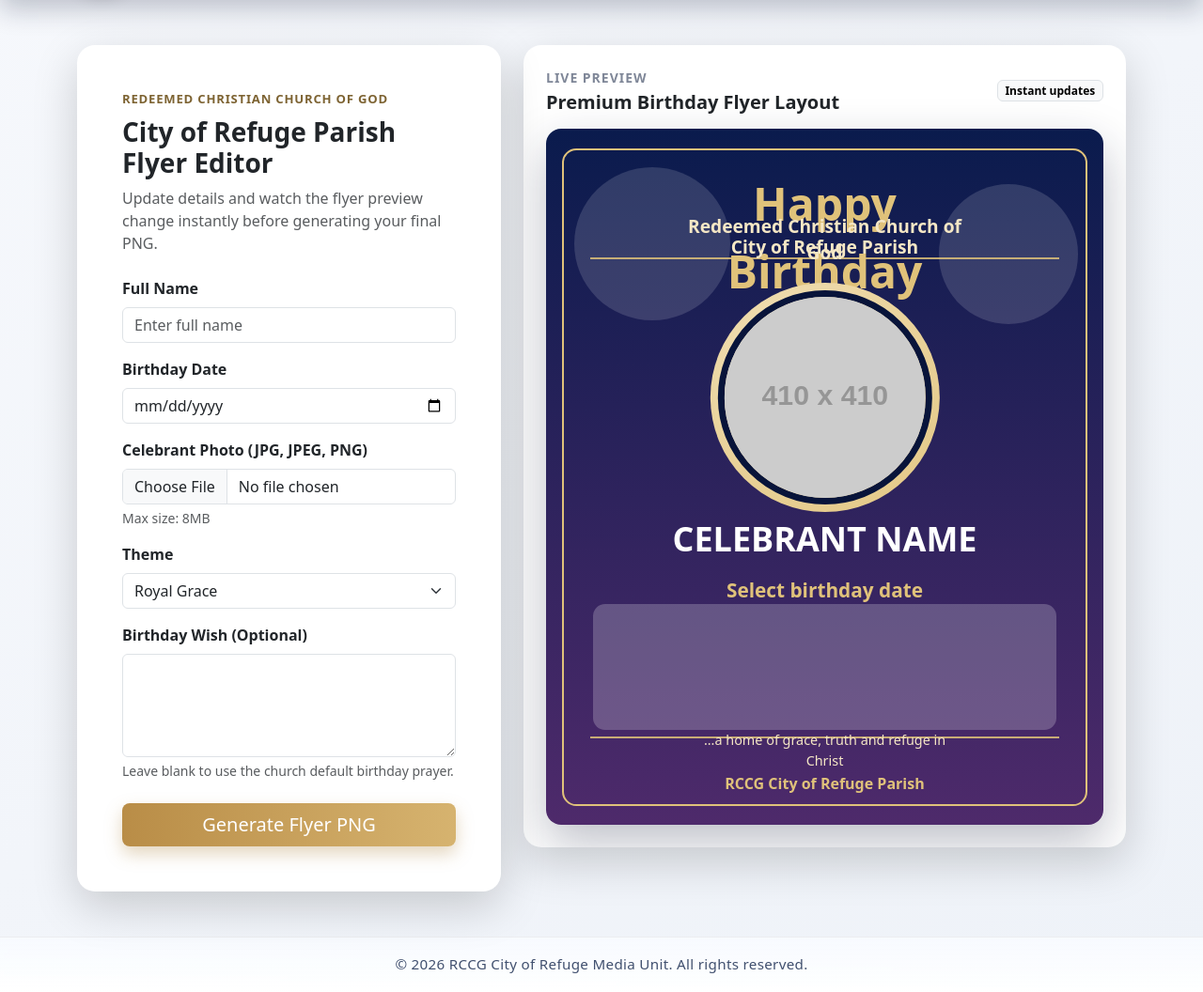
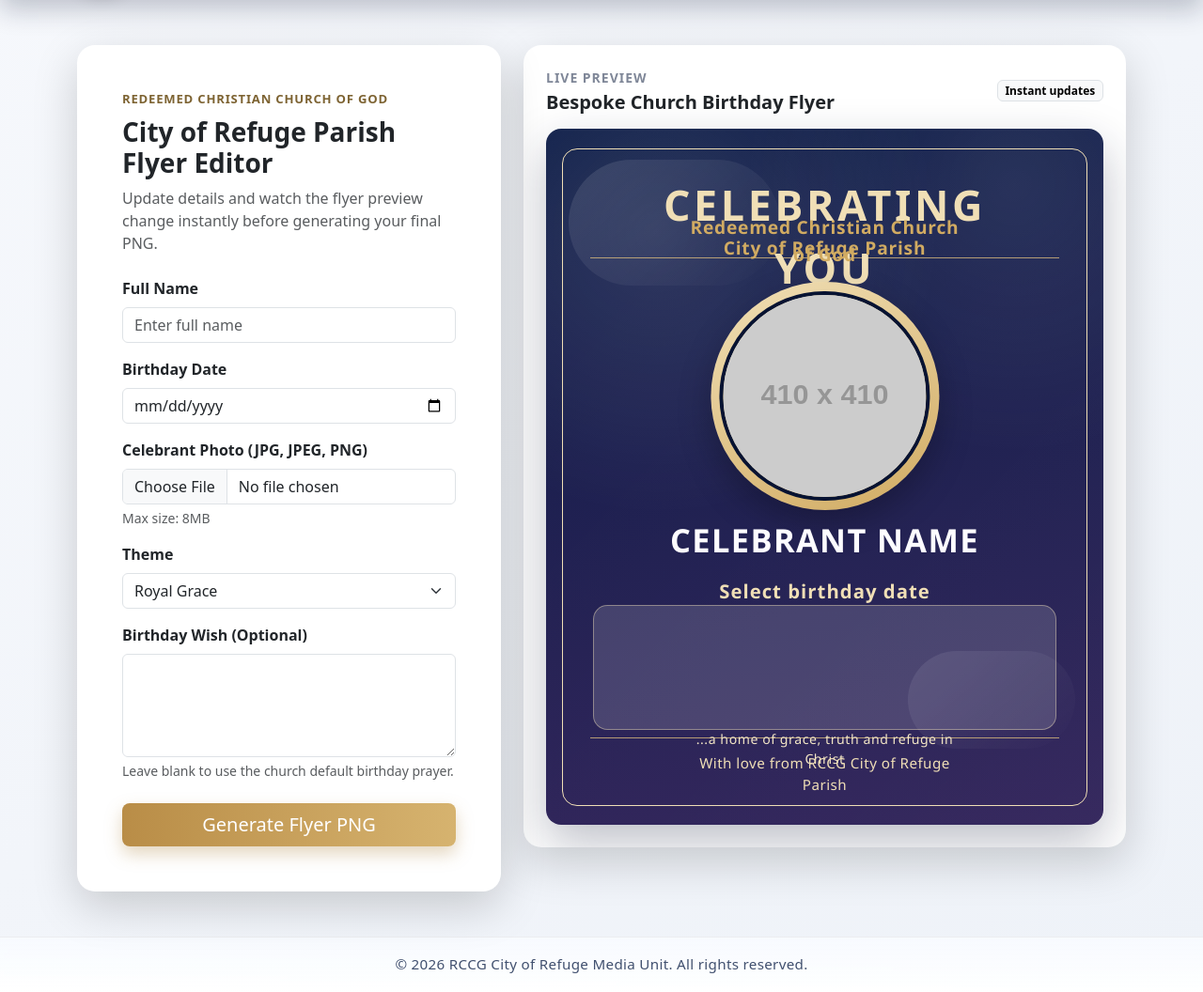
Before and after one commit to jpcGH/birthday-flyer-gen, a Django app: template flyer_app/templates/flyer_app/home.html in a window 1280 px wide. Shown: the part 84-1140 px from the top of the page at 94% size. Run offline with Django 5.2, Linux system fonts and the light colour scheme; the template is opened without the code that fills it: values that come from a table or form of the project are taken from there, others are empty; grey boxes labelled with a size stand in for pictures from a placeholder-image service; some libraries are stand-ins or nearby versions.

Commit message:
Refine flyer aesthetics with premium multi-theme church designs

```diff
--- a/flyer_app/models.py
+++ b/flyer_app/models.py
@@ -18,6 +18,11 @@ class BirthdayFlyer(models.Model):
         ('royal_grace', 'Royal Grace'),
         ('refuge_light', 'Refuge Light'),
         ('covenant_bloom', 'Covenant Bloom'),
+        ('emerald_peace', 'Emerald Peace'),
+        ('ivory_majesty', 'Ivory Majesty'),
+        ('midnight_glory', 'Midnight Glory'),
+        ('wine_gold', 'Wine & Gold'),
+        ('graceful_lilac', 'Graceful Lilac'),
     ]
 
     celebrant_name = models.CharField(max_length=120)
--- a/flyer_app/templates/flyer_app/home.html
+++ b/flyer_app/templates/flyer_app/home.html
@@ -53,20 +53,21 @@
                     <div class="editor-preview-head d-flex justify-content-between align-items-center mb-3">
                         <div>
                             <p class="text-uppercase small mb-1 preview-kicker">Live Preview</p>
-                            <h2 class="h5 fw-bold mb-0">Premium Birthday Flyer Layout</h2>
+                            <h2 class="h5 fw-bold mb-0">Bespoke Church Birthday Flyer</h2>
                         </div>
                         <span class="badge text-bg-light border">Instant updates</span>
                     </div>
 
-                    <div class="live-flyer theme-royal-grace" id="liveFlyer" data-default-wish="{{ default_wish|escape }}">
-                        <div class="flyer-overlay-glow flyer-overlay-glow-left"></div>
-                        <div class="flyer-overlay-glow flyer-overlay-glow-right"></div>
+                    <div class="live-flyer theme-royal-grace layout-classic" id="liveFlyer" data-default-wish="{{ default_wish|escape }}">
+                        <div class="flyer-texture"></div>
+                        <div class="flyer-accent-shape flyer-accent-top"></div>
+                        <div class="flyer-accent-shape flyer-accent-bottom"></div>
 
                         <div class="flyer-inner-border"></div>
                         <div class="flyer-header-line"></div>
                         <div class="flyer-footer-line"></div>
 
-                        <p class="flyer-hbd">Happy Birthday</p>
+                        <p class="flyer-hbd">Celebrating You</p>
                         <p class="flyer-church">Redeemed Christian Church of God</p>
                         <p class="flyer-parish">City of Refuge Parish</p>
 
@@ -83,7 +84,7 @@
                         </div>
 
                         <p class="flyer-tagline">...a home of grace, truth and refuge in Christ</p>
-                        <p class="flyer-signoff">RCCG City of Refuge Parish</p>
+                        <p class="flyer-signoff">With love from RCCG City of Refuge Parish</p>
                     </div>
                 </div>
             </div>
--- a/flyer_app/views.py
+++ b/flyer_app/views.py
@@ -2,7 +2,7 @@ from django.contrib import messages
 from django.shortcuts import get_object_or_404, redirect, render
 
 from .context_processors import branding
-from .forms import BirthdayFlyerForm
+from .forms import BirthdayFlyerForm, DEFAULT_BIRTHDAY_WISH
 from .models import BirthdayFlyer
 from .utils import generate_birthday_flyer
 
--- a/static/css/styles.css
+++ b/static/css/styles.css
@@ -51,7 +51,8 @@ body {
     font-weight: 500;
 }
 
-.premium-card, .mockup-card {
+.premium-card,
+.mockup-card {
     border-radius: 1.2rem;
     background: #ffffff;
 }
@@ -95,50 +96,73 @@ body {
     box-shadow: 0 20px 50px rgba(25, 33, 60, 0.28);
     padding: clamp(16px, 2.8vw, 26px);
     isolation: isolate;
+    font-family: 'Segoe UI', 'Trebuchet MS', sans-serif;
+    --line-opacity: 0.8;
+    --wish-box-opacity: 0.2;
+    --wish-box-blur: 0px;
 }
 
-.flyer-overlay-glow {
+.flyer-texture,
+.flyer-accent-shape,
+.flyer-inner-border,
+.flyer-header-line,
+.flyer-footer-line {
     position: absolute;
-    border-radius: 50%;
-    background: rgba(255, 255, 255, 0.14);
     z-index: 0;
 }
 
-.flyer-overlay-glow-left {
-    width: 28%;
-    height: 22%;
-    top: 5.5%;
-    left: 5%;
+.flyer-texture {
+    inset: 0;
+    background-image:
+        radial-gradient(circle at 20% 15%, rgba(255, 255, 255, 0.12), transparent 38%),
+        radial-gradient(circle at 84% 8%, rgba(255, 255, 255, 0.09), transparent 34%),
+        linear-gradient(135deg, transparent 0%, rgba(255, 255, 255, 0.03) 100%);
 }
 
-.flyer-overlay-glow-right {
-    width: 25%;
-    height: 20%;
-    top: 8%;
-    right: 4.5%;
+.flyer-accent-shape {
+    border-radius: 999px;
+    filter: blur(0.2px);
+    opacity: 0.8;
+}
+
+.flyer-accent-top {
+    width: 38%;
+    height: 18%;
+    top: 4.5%;
+    left: 4%;
+    background: linear-gradient(140deg, rgba(255, 255, 255, 0.15), rgba(255, 255, 255, 0));
+}
+
+.flyer-accent-bottom {
+    width: 30%;
+    height: 14%;
+    bottom: 11%;
+    right: 5%;
+    background: linear-gradient(140deg, rgba(255, 255, 255, 0.12), rgba(255, 255, 255, 0));
 }
 
 .flyer-inner-border {
-    position: absolute;
     inset: 2.8%;
-    border-radius: 0.95rem;
-    border: 2px solid var(--flyer-accent);
-    z-index: 0;
+    border-radius: 1rem;
+    border: 1.6px solid var(--flyer-accent-soft);
 }
 
 .flyer-header-line,
 .flyer-footer-line {
-    position: absolute;
     left: 8%;
     right: 8%;
-    height: 2px;
-    background: var(--flyer-accent);
-    opacity: 0.85;
-    z-index: 0;
+    height: 1px;
+    background: color-mix(in srgb, var(--flyer-accent) 82%, #ffffff 18%);
+    opacity: var(--line-opacity);
 }
 
-.flyer-header-line { top: 18.5%; }
-.flyer-footer-line { bottom: 12.4%; }
+.flyer-header-line {
+    top: 18.5%;
+}
+
+.flyer-footer-line {
+    bottom: 12.4%;
+}
 
 .flyer-hbd,
 .flyer-church,
@@ -156,29 +180,37 @@ body {
 }
 
 .flyer-hbd {
-    top: 6%;
-    font-size: clamp(1.5rem, 4.5vw, 3rem);
-    font-weight: 800;
-    color: var(--flyer-accent);
+    top: 6.3%;
+    font-size: clamp(1.42rem, 4.1vw, 2.8rem);
+    letter-spacing: 0.08em;
+    text-transform: uppercase;
+    font-weight: 600;
+    color: var(--flyer-accent-soft);
 }
 
 .flyer-church,
 .flyer-parish {
     font-size: clamp(0.56rem, 1.58vw, 1.2rem);
-    font-weight: 700;
-    color: var(--flyer-accent-soft);
+    font-weight: 600;
+    letter-spacing: 0.04em;
+    color: var(--flyer-accent);
 }
 
-.flyer-church { top: 12.1%; }
-.flyer-parish { top: 15.1%; }
+.flyer-church {
+    top: 12.3%;
+}
+
+.flyer-parish {
+    top: 15.2%;
+}
 
 .flyer-photo-wrap {
     position: absolute;
-    top: 22.1%;
+    top: 22%;
     left: 50%;
     transform: translateX(-50%);
-    width: 41.2%;
-    aspect-ratio: 1 / 1;
+    width: 41%;
+    aspect-ratio: 1/1;
     border-radius: 50%;
     z-index: 2;
 }
@@ -186,47 +218,51 @@ body {
 .flyer-photo-ring {
     position: absolute;
     inset: 0;
-    border-radius: 50%;
-    background: radial-gradient(circle at 40% 35%, var(--flyer-accent-soft), var(--flyer-accent));
+    border-radius: inherit;
+    background: linear-gradient(155deg, var(--flyer-accent-soft), var(--flyer-accent));
+    box-shadow: 0 15px 35px rgba(0, 0, 0, 0.25);
 }
 
 .flyer-photo {
     position: absolute;
-    inset: 3.3%;
-    width: 93.4%;
-    height: 93.4%;
-    border-radius: 50%;
+    inset: 4%;
+    width: 92%;
+    height: 92%;
+    border-radius: inherit;
     object-fit: cover;
-    border: 7px solid color-mix(in srgb, var(--flyer-bg-start) 75%, #000 25%);
+    border: 4px solid color-mix(in srgb, var(--flyer-bg-start) 72%, #000 28%);
 }
 
 .flyer-name {
-    top: 56%;
-    font-size: clamp(1rem, 3vw, 2.25rem);
-    font-weight: 800;
+    top: 56.2%;
+    font-size: clamp(1.04rem, 3vw, 2.15rem);
+    font-weight: 700;
+    width: 82%;
+    line-height: 1.2;
+    letter-spacing: 0.04em;
+    text-wrap: balance;
     color: var(--flyer-text);
-    width: 80%;
-    line-height: 1.22;
-    max-height: 2.5em;
-    overflow: hidden;
 }
 
 .flyer-date {
-    top: 64.2%;
-    font-size: clamp(0.7rem, 2.1vw, 1.3rem);
-    color: var(--flyer-accent);
-    font-weight: 700;
+    top: 64.3%;
+    font-size: clamp(0.72rem, 2.05vw, 1.27rem);
+    color: var(--flyer-accent-soft);
+    font-weight: 600;
+    letter-spacing: 0.05em;
 }
 
 .flyer-wish-box {
     position: absolute;
     left: 8.4%;
     right: 8.4%;
-    top: 68.3%;
+    top: 68.4%;
     min-height: 18%;
-    border-radius: 0.8rem;
+    border-radius: 0.95rem;
+    border: 1px solid color-mix(in srgb, var(--flyer-accent-soft) 44%, transparent);
     background: rgba(255, 255, 255, var(--wish-box-opacity));
-    padding: clamp(10px, 2.2vw, 18px);
+    backdrop-filter: blur(var(--wish-box-blur));
+    padding: clamp(11px, 2.2vw, 18px);
     z-index: 2;
     display: flex;
     align-items: center;
@@ -236,7 +272,8 @@ body {
 .flyer-wish-box p {
     margin: 0;
     text-align: center;
-    line-height: 1.46;
+    line-height: 1.52;
+    letter-spacing: 0.015em;
     font-size: clamp(0.58rem, 1.58vw, 1.02rem);
     color: var(--flyer-text);
     display: -webkit-box;
@@ -246,46 +283,148 @@ body {
 }
 
 .flyer-tagline {
-    bottom: 7.8%;
-    font-size: clamp(0.5rem, 1.2vw, 0.9rem);
-    color: var(--flyer-accent-soft);
+    bottom: 8.1%;
+    font-size: clamp(0.5rem, 1.2vw, 0.88rem);
+    color: color-mix(in srgb, var(--flyer-accent-soft) 78%, #fff 22%);
+    letter-spacing: 0.04em;
 }
 
 .flyer-signoff {
-    bottom: 4.3%;
-    font-size: clamp(0.58rem, 1.4vw, 1rem);
-    color: var(--flyer-accent);
-    font-weight: 700;
+    bottom: 4.25%;
+    font-size: clamp(0.56rem, 1.33vw, 0.95rem);
+    color: var(--flyer-accent-soft);
+    font-weight: 500;
+    letter-spacing: 0.03em;
+}
+
+.layout-minimal .flyer-header-line,
+.layout-minimal .flyer-footer-line {
+    left: 16%;
+    right: 16%;
+}
+
+.layout-card .flyer-photo-wrap {
+    border-radius: 1.2rem;
+}
+
+.layout-card .flyer-photo-ring {
+    border-radius: 1.2rem;
+    padding: 7px;
+    background: linear-gradient(150deg, var(--flyer-accent-soft), transparent 42%),
+        color-mix(in srgb, var(--flyer-accent) 82%, #000 18%);
+}
+
+.layout-card .flyer-photo {
+    border-radius: 1rem;
+    inset: 7%;
+    width: 86%;
+    height: 86%;
+}
+
+.layout-diagonal .flyer-accent-top {
+    width: 60%;
+    transform: rotate(-14deg);
+    top: -3%;
+    left: -10%;
+}
+
+.layout-diagonal .flyer-accent-bottom {
+    width: 56%;
+    transform: rotate(-14deg);
+    bottom: -4%;
+    right: -13%;
+}
+
+.layout-ornate .flyer-inner-border {
+    border-width: 2px;
+    box-shadow: inset 0 0 0 7px rgba(255, 255, 255, 0.05);
+}
+
+.layout-ornate .flyer-photo-ring {
+    box-shadow: 0 18px 45px rgba(0, 0, 0, 0.35), inset 0 0 0 2px rgba(255, 255, 255, 0.25);
 }
 
 .theme-royal-grace {
-    --flyer-bg-start: #0a1b4d;
-    --flyer-bg-end: #4e2a6b;
-    --flyer-accent: #e0c27a;
-    --flyer-accent-soft: #f5e7c5;
-    --flyer-text: #ffffff;
-    --wish-box-opacity: 0.22;
-    background: linear-gradient(180deg, var(--flyer-bg-start) 0%, var(--flyer-bg-end) 100%);
+    --flyer-bg-start: #0a1a45;
+    --flyer-bg-end: #31235a;
+    --flyer-accent: #d1ab62;
+    --flyer-accent-soft: #f0dfb6;
+    --flyer-text: #fdfcff;
+    --wish-box-opacity: 0.15;
+    background: linear-gradient(170deg, var(--flyer-bg-start) 0%, var(--flyer-bg-end) 100%);
 }
 
 .theme-refuge-light {
-    --flyer-bg-start: #f6f1e6;
-    --flyer-bg-end: #decdae;
-    --flyer-accent: #2d4e7a;
-    --flyer-accent-soft: #6e5221;
-    --flyer-text: #1e2736;
+    --flyer-bg-start: #f8f4eb;
+    --flyer-bg-end: #ece0ca;
+    --flyer-accent: #6d5322;
+    --flyer-accent-soft: #2f3b4f;
+    --flyer-text: #222d3f;
+    --line-opacity: 0.55;
     --wish-box-opacity: 0.52;
+    --wish-box-blur: 1px;
     background: linear-gradient(180deg, var(--flyer-bg-start) 0%, var(--flyer-bg-end) 100%);
 }
 
 .theme-covenant-bloom {
-    --flyer-bg-start: #2b0e2a;
-    --flyer-bg-end: #7b2d58;
-    --flyer-accent: #f1c98b;
-    --flyer-accent-soft: #fde8c5;
-    --flyer-text: #fff8f1;
-    --wish-box-opacity: 0.24;
-    background: linear-gradient(180deg, var(--flyer-bg-start) 0%, var(--flyer-bg-end) 100%);
+    --flyer-bg-start: #39142f;
+    --flyer-bg-end: #7b2f52;
+    --flyer-accent: #ecc08e;
+    --flyer-accent-soft: #f7e0c3;
+    --flyer-text: #fff7ef;
+    --wish-box-opacity: 0.18;
+    background: linear-gradient(175deg, var(--flyer-bg-start), var(--flyer-bg-end));
+}
+
+.theme-emerald-peace {
+    --flyer-bg-start: #11352f;
+    --flyer-bg-end: #2b5b49;
+    --flyer-accent: #d4b472;
+    --flyer-accent-soft: #f0e1bf;
+    --flyer-text: #f6fbf7;
+    --wish-box-opacity: 0.17;
+    background: linear-gradient(180deg, var(--flyer-bg-start), var(--flyer-bg-end));
+}
+
+.theme-ivory-majesty {
+    --flyer-bg-start: #f6f1e6;
+    --flyer-bg-end: #ddd0b8;
+    --flyer-accent: #9d7a42;
+    --flyer-accent-soft: #364154;
+    --flyer-text: #293345;
+    --wish-box-opacity: 0.57;
+    --wish-box-blur: 1px;
+    background: linear-gradient(165deg, var(--flyer-bg-start), var(--flyer-bg-end));
+}
+
+.theme-midnight-glory {
+    --flyer-bg-start: #161922;
+    --flyer-bg-end: #1f2d49;
+    --flyer-accent: #b6bfce;
+    --flyer-accent-soft: #e8edf5;
+    --flyer-text: #f5f8fd;
+    --wish-box-opacity: 0.2;
+    background: linear-gradient(165deg, var(--flyer-bg-start), var(--flyer-bg-end));
+}
+
+.theme-wine-gold {
+    --flyer-bg-start: #3b0f1e;
+    --flyer-bg-end: #6f1f32;
+    --flyer-accent: #d7b271;
+    --flyer-accent-soft: #f4dfba;
+    --flyer-text: #fff9f1;
+    --wish-box-opacity: 0.17;
+    background: linear-gradient(170deg, var(--flyer-bg-start), var(--flyer-bg-end));
+}
+
+.theme-graceful-lilac {
+    --flyer-bg-start: #4d3a5f;
+    --flyer-bg-end: #7f617f;
+    --flyer-accent: #e0c28f;
+    --flyer-accent-soft: #f5e7cf;
+    --flyer-text: #fff9ff;
+    --wish-box-opacity: 0.2;
+    background: linear-gradient(170deg, var(--flyer-bg-start), var(--flyer-bg-end));
 }
 
 .flyer-preview {
--- a/static/js/editor.js
+++ b/static/js/editor.js
@@ -16,6 +16,27 @@
     }
 
     const defaultWish = liveFlyer.dataset.defaultWish || '';
+    const allThemeClasses = [
+        'theme-royal-grace',
+        'theme-refuge-light',
+        'theme-covenant-bloom',
+        'theme-emerald-peace',
+        'theme-ivory-majesty',
+        'theme-midnight-glory',
+        'theme-wine-gold',
+        'theme-graceful-lilac',
+    ];
+    const allLayoutClasses = ['layout-classic', 'layout-minimal', 'layout-card', 'layout-diagonal', 'layout-ornate'];
+    const themeLayouts = {
+        royal_grace: 'layout-classic',
+        refuge_light: 'layout-minimal',
+        covenant_bloom: 'layout-ornate',
+        emerald_peace: 'layout-card',
+        ivory_majesty: 'layout-minimal',
+        midnight_glory: 'layout-diagonal',
+        wine_gold: 'layout-ornate',
+        graceful_lilac: 'layout-card',
+    };
 
     function formatDate(dateValue) {
         if (!dateValue) {
@@ -39,9 +60,13 @@
     }
 
     function updateTheme() {
-        const themeClass = `theme-${themeInput.value.replace('_', '-')}`;
-        liveFlyer.classList.remove('theme-royal-grace', 'theme-refuge-light', 'theme-covenant-bloom');
+        const selectedTheme = themeInput.value;
+        const themeClass = `theme-${selectedTheme.replace('_', '-')}`;
+        const layoutClass = themeLayouts[selectedTheme] || 'layout-classic';
+        liveFlyer.classList.remove(...allThemeClasses);
+        liveFlyer.classList.remove(...allLayoutClasses);
         liveFlyer.classList.add(themeClass);
+        liveFlyer.classList.add(layoutClass);
     }
 
     function updateImagePreview() {
```
Also changed, not shown: flyer_app/utils.py (+98 -60 lines).
